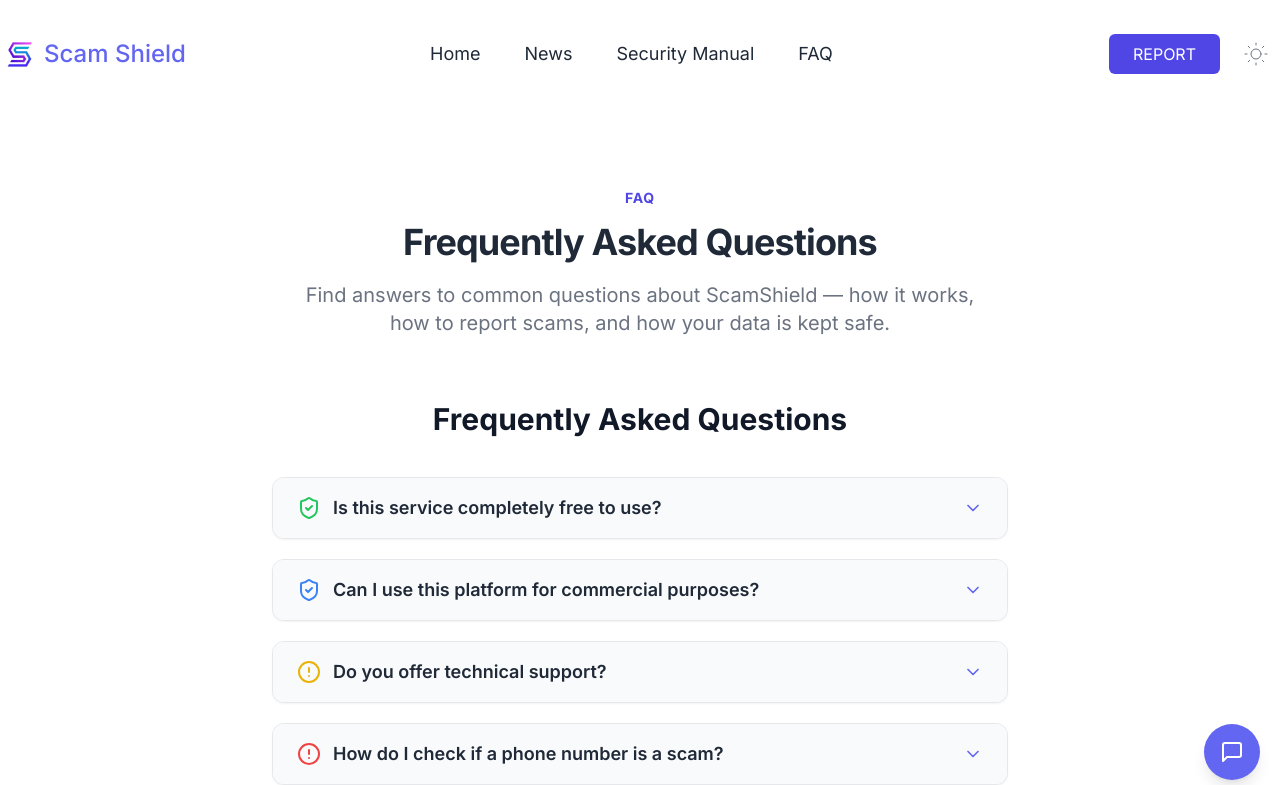
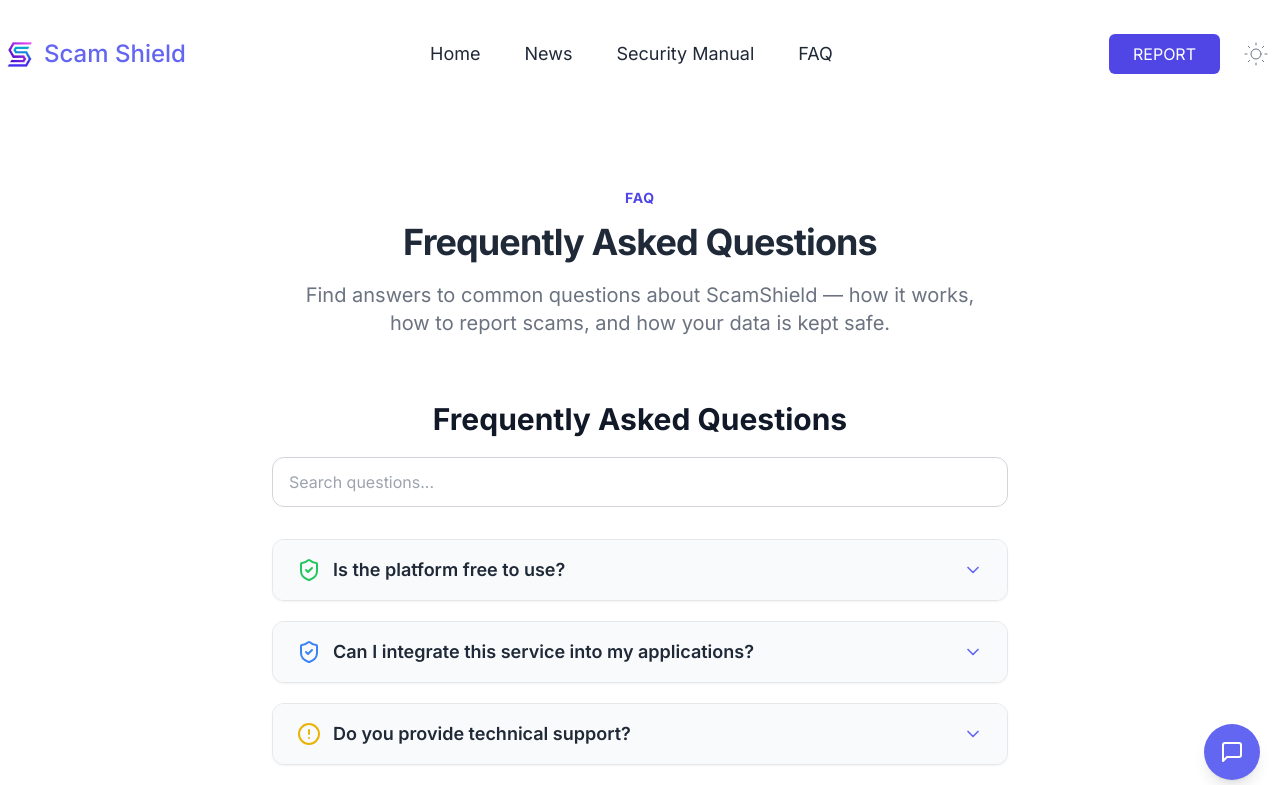
Before and after one commit to MaFiMoi/Computing_Research_Project_Group5, a Next.js app: page /faq in a window 1280 px wide. Shown: the top 785 px of the page. Built offline with nearby package versions, Linux system fonts and the light colour scheme.

Commit message:
Add help highlighting and searching questions

```diff
--- a/src/components/FaqItem.tsx
+++ b/src/components/FaqItem.tsx
@@ -1,29 +1,64 @@
 "use client";
 
 import React, { useState } from "react";
-import { Container } from "./Container"; // ⭐ Import đúng với export bạn cung cấp
+import { Container } from "./Container";
 import { motion, AnimatePresence } from "framer-motion";
 import { ChevronDown, ShieldCheck, AlertCircle } from "lucide-react";
 
+// ========================================
+// 🚀 Highlight helper
+// ========================================
+function highlight(text: string, keyword: string) {
+  if (!keyword) return text;
+
+  const regex = new RegExp(`(${keyword})`, "gi");
+  return text.split(regex).map((part, index) =>
+    regex.test(part) ? (
+      <span key={index} className="bg-yellow-300 dark:bg-yellow-600 px-1 rounded">
+        {part}
+      </span>
+    ) : (
+      part
+    )
+  );
+}
+
 interface FAQItemProps {
+  index: number;
+  activeIndex: number | null;
+  onToggle: (idx: number) => void;
+
   question: string;
   answer: string;
   icon?: React.ReactNode;
+  search: string;
 }
-// PREMIUM FAQ ITEM WITH ANIMATION
-function FAQItem({ question, answer, icon }: FAQItemProps) {
-  const [open, setOpen] = useState(false);
+
+// =======================================================
+// FAQ ITEM
+// =======================================================
+function FAQItem({
+  index,
+  activeIndex,
+  onToggle,
+  question,
+  answer,
+  icon,
+  search,
+}: FAQItemProps) {
+  const open = activeIndex === index;
 
   return (
     <div className="mb-5 border rounded-xl shadow-sm bg-white dark:bg-gray-800 dark:border-gray-700 overflow-hidden">
+
       {/* BUTTON */}
       <button
-        onClick={() => setOpen(!open)}
+        onClick={() => onToggle(index)}
         className="w-full flex items-center justify-between px-6 py-4 text-left text-lg text-gray-800 dark:text-gray-200 bg-gray-50 dark:bg-gray-700 hover:bg-gray-100 dark:hover:bg-gray-600 transition-all duration-300"
       >
         <div className="flex items-center gap-3">
           {icon}
-          <span className="font-semibold">{question}</span>
+          <span className="font-semibold">{highlight(question, search)}</span>
         </div>
 
         <motion.div
@@ -44,7 +79,7 @@
             transition={{ duration: 0.35 }}
             className="px-6 py-4 text-gray-600 dark:text-gray-300 border-t dark:border-gray-600"
           >
-            {answer}
+            {highlight(answer, search)}
           </motion.div>
         )}
       </AnimatePresence>
@@ -52,28 +87,61 @@
   );
 }
 
-// ==================================================================
-// MAIN EXPORTED COMPONENT
-// ==================================================================
+// =======================================================
+// MAIN COMPONENT
+// =======================================================
 export const Faq = () => {
+  const [activeIndex, setActiveIndex] = useState<number | null>(null);
+  const [search, setSearch] = useState("");
+
+  const toggleFAQ = (idx: number) => {
+    setActiveIndex((prev) => (prev === idx ? null : idx));
+  };
+
+  // Filter FAQ by keyword
+  const filteredFAQ = faqdata.filter(
+    (item) =>
+      item.question.toLowerCase().includes(search.toLowerCase()) ||
+      item.answer.toLowerCase().includes(search.toLowerCase())
+  );
+
   return (
     <Container className="!p-0">
       <div className="w-full max-w-3xl mx-auto p-4">
 
         {/* TITLE */}
-        <h1 className="text-3xl font-bold text-center mb-10 text-gray-900 dark:text-gray-100">
+        <h1 className="text-3xl font-bold text-center mb-5 text-gray-900 dark:text-gray-100">
           Frequently Asked Questions
         </h1>
 
+        {/* SEARCH BAR */}
+        <input
+          type="text"
+          placeholder="Search questions..."
+          value={search}
+          onChange={(e) => setSearch(e.target.value)}
+          className="w-full px-4 py-3 mb-8 rounded-xl border border-gray-300 dark:border-gray-700 bg-white dark:bg-gray-800 text-gray-800 dark:text-gray-200 focus:ring-2 focus:ring-indigo-500 outline-none transition"
+        />
+
         {/* FAQ LOOP */}
-        {faqdata.map((item, index) => (
+        {filteredFAQ.map((item, index) => (
           <FAQItem
             key={index}
+            index={index}
+            activeIndex={activeIndex}
+            onToggle={toggleFAQ}
+            search={search}
             question={item.question}
             answer={item.answer}
             icon={item.icon}
           />
         ))}
+
+        {filteredFAQ.length === 0 && (
+          <p className="text-center text-gray-500 dark:text-gray-400 mt-6">
+            No results found.
+          </p>
+        )}
 
         {/* Divider */}
         <div className="border-t border-gray-300 dark:border-gray-600 my-14"></div>
@@ -115,46 +183,51 @@
   );
 };
 
-// ==================================================================
-// FAQ DATA
-// ==================================================================
+// =======================================================
+// FAQ DATA – SaaS Professional Edition
+// =======================================================
 const faqdata = [
   {
-    question: "Is this service completely free to use?",
-    answer: "Yes! You can use and contribute without paying any fees.",
+    question: "Is the platform free to use?",
+    answer:
+      "Yes. All core features are available at no cost. You can search data, submit reports, and access basic insights without any subscription.",
     icon: <ShieldCheck className="w-6 h-6 text-green-500" />,
   },
   {
-    question: "Can I use this platform for commercial purposes?",
-    answer: "Absolutely! You can integrate our service into any project.",
+    question: "Can I integrate this service into my applications?",
+    answer:
+      "Yes. Our system is designed for commercial and enterprise use. You’re free to integrate our APIs or data services into any product or workflow.",
     icon: <ShieldCheck className="w-6 h-6 text-blue-500" />,
   },
   {
-    question: "Do you offer technical support?",
-    answer: "Free users get basic support. Premium users get priority help.",
+    question: "Do you provide technical support?",
+    answer:
+      "We offer community support for all users. Premium plans include priority support and dedicated assistance.",
     icon: <AlertCircle className="w-6 h-6 text-yellow-500" />,
   },
   {
-    question: "How do I check if a phone number is a scam?",
-    answer: "Enter the number in our tool to see reports and scam data.",
+    question: "How can I verify if a phone number is a scam?",
+    answer:
+      "Enter the number in our search tool to see activity patterns, risk levels, and aggregated reports.",
     icon: <AlertCircle className="w-6 h-6 text-red-500" />,
   },
   {
-    question: "Where do scam statistics come from?",
+    question: "Where does your security data come from?",
     answer:
-      "From user submissions, verified reports, and trusted security providers.",
+      "Our database is updated from verified user submissions and global cybersecurity intelligence partners.",
     icon: <ShieldCheck className="w-6 h-6 text-indigo-500" />,
   },
   {
-    question: "Is my personal information protected when reporting?",
-    answer: "Yes. We never disclose or expose your personal data.",
+    question: "Is my personal information protected?",
+    answer:
+      "Absolutely. We follow strict data protection standards and never expose or share your private information.",
     icon: <ShieldCheck className="w-6 h-6 text-green-600" />,
   },
 ];
 
-// ==================================================================
+// =======================================================
 // GROUP MEMBERS
-// ==================================================================
+// =======================================================
 const partners = [
   { name: "Nguyễn Duy Hoàng - BH01754" },
   { name: "Kim Tiến Đạt - BH01783" },
```
